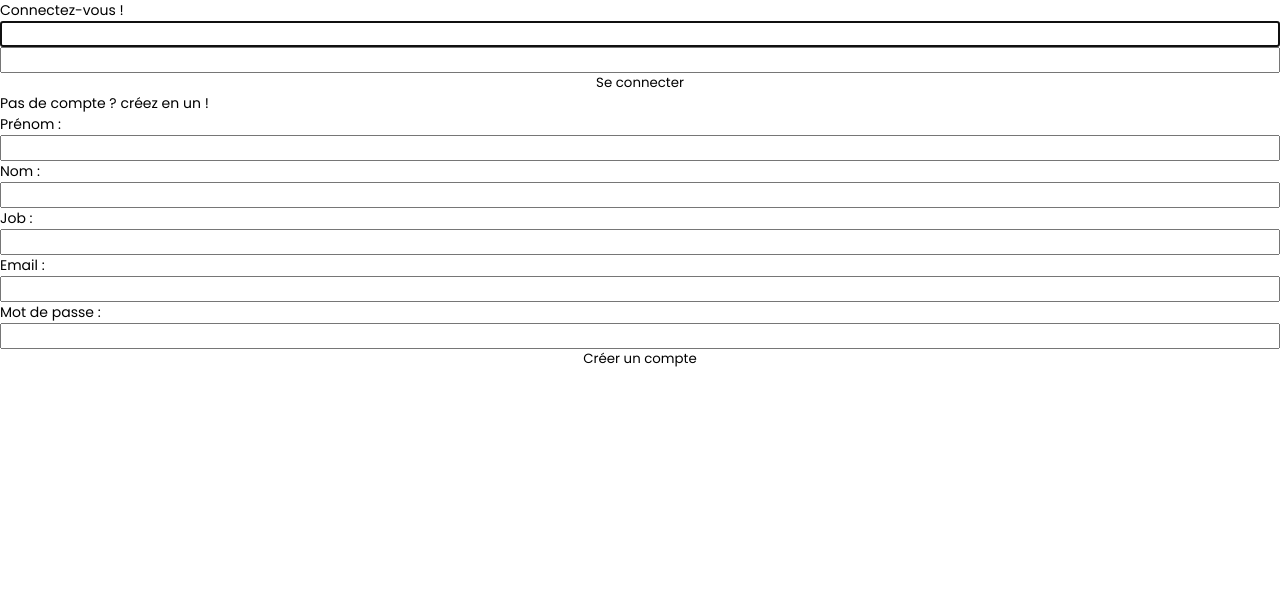
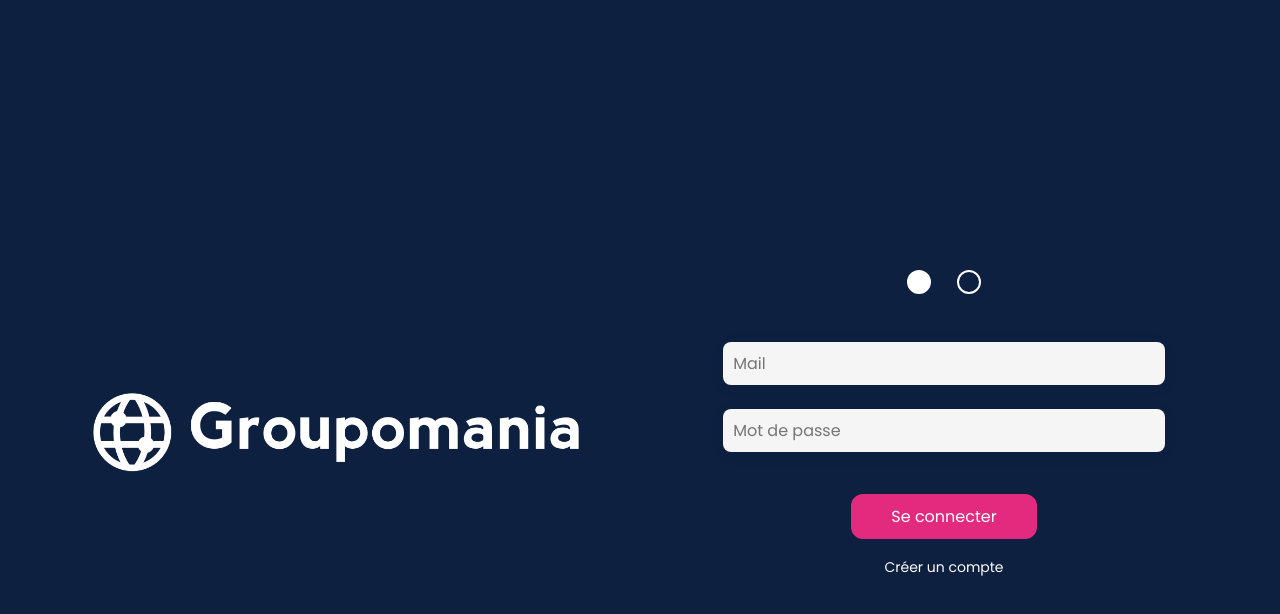
Before and after one commit to Celian-N/CelianNiclot_7_16042021, a Vue app in the folder frontend/: page /#/login in a window 1280 px wide. Shown: the top 614 px of the page. Built offline with nearby package versions, Linux system fonts and the light colour scheme.

Commit message:
:lipstick: style Login Page

```diff
--- a/frontend/src/pages/Login.vue
+++ b/frontend/src/pages/Login.vue
@@ -1,27 +1,107 @@
 <template>
-  <div>
-    <div class="column">
-      Connectez-vous !
+  <div class="login-container bg-primary pa-xl text-white row items-center justify-center">
+    <div class="half-width row justify-center">
+      <img src="../assets/logo_groupomania_white.png" alt="Logo Groupomania" />
+    </div>
+    <div class="column items-center half-width login-carousel justify-center">
+      <div class="row items-center justify-around login-carousel__selectors">
+        <div
+          class="login-carousel__selectors--selector"
+          :class="loginOrSignupStep == 'login' ? 'bg-white' : 'bg-transparent'"
+        ></div>
+        <div
+          class="login-carousel__selectors--selector"
+          :class="loginOrSignupStep == 'signup' ? 'bg-white' : 'bg-transparent'"
+        ></div>
+      </div>
 
-      <input type="email" v-model="userMail" required autofocus />
-      <input type="password" v-model="userPassword" required minlength="8" />
+      <div class="row items-center justify-center full-width position-relative forms-container" :style="loginOrSignupStep =='login' ? 'height:300px;' : 'height:500px;'">
+        <div id="login-form" class="column items-center full-width position-absolute">
+          <InputField
+            type="email"
+            @onInput="(val) => (userMail = val)"
+            :value="userMail"
+            placeholder="Mail"
+            borderRadius="8px"
+            :minLength="10"
+            :maxLength="100"
+            class="login-input mb-lg mt-xl "
+            fontSize="16px"
+          />
+          <InputField
+            type="password"
+            @onInput="(val) => (userPassword = val)"
+            :value="userPassword"
+            placeholder="Mot de passe"
+            borderRadius="8px"
+            :minLength="8"
+            class="login-input mb-lg"
+            fontSize="16px"
+          />
+          <button @click.stop="onLogin" class="login-button bg-secondary text-white br-sm my-md font-16">
+            Se connecter
+          </button>
+          <button @click.stop="goToSignUp" class="text-white font-14">Créer un compte</button>
+        </div>
 
-      <button @click.stop="onLogin">Se connecter</button>
-    </div>
-    <div class="column">
-      Pas de compte ? créez en un !
-      <label for="firstname">Prénom :</label>
-      <input type="text" name="firstname" v-model="firstname" maxlength="40" required />
-      <label for="lastname">Nom :</label>
-      <input type="text" name="lastname" v-model="lastname" maxlength="40" required />
-      <label for="job">Job :</label>
-      <input type="text" name="job" v-model="job" maxlength="60" />
-      <label for="email">Email :</label>
-      <input type="email" name="email" v-model="email" maxlength="100" required />
-      <label for="password">Mot de passe :</label>
-      <input type="password" name="password" v-model="password" minlength="8" required />
-
-      <button @click.stop="onSignup">Créer un compte</button>
+        <div id="signup-form" class="column full-width items-center position-absolute">
+          <InputField
+            @onInput="(val) => (firstname = val)"
+            :value="firstname"
+            placeholder="Prénom"
+            borderRadius="8px"
+            :maxLength="40"
+            class="login-input mb-lg"
+            fontSize="16px"
+            required
+          />
+          <InputField
+            @onInput="(val) => (lastname = val)"
+            :value="lastname"
+            placeholder="Nom"
+            borderRadius="8px"
+            :maxLength="40"
+            class="login-input mb-lg"
+            fontSize="16px"
+            required
+          />
+          <InputField
+            @onInput="(val) => (job = val)"
+            :value="job"
+            placeholder="Job"
+            borderRadius="8px"
+            :maxLength="60"
+            class="login-input mb-lg"
+            fontSize="16px"
+          />
+          <InputField
+            type="email"
+            @onInput="(val) => (email = val)"
+            :value="email"
+            placeholder="Mail"
+            borderRadius="8px"
+            :maxLength="100"
+            class="login-input mb-lg"
+            fontSize="16px"
+            required
+          />
+          <InputField
+            type="password"
+            @onInput="(val) => (password = val)"
+            :value="password"
+            placeholder="Mot de passe"
+            borderRadius="8px"
+            :minLength="8"
+            class="login-input mb-lg"
+            fontSize="16px"
+            required
+          />
+          <button @click.stop="onSignup" class="login-button bg-secondary text-white br-sm my-md font-16">
+            Créer un compte
+          </button>
+          <button @click.stop="goToLogin" class="text-white font-14">Se connecter</button>
+        </div>
+      </div>
     </div>
   </div>
 </template>
@@ -29,9 +109,13 @@
 <script lang="ts">
 import { defineComponent, ref, reactive, toRefs } from 'vue';
 import { useUser } from '../store/user/user.store';
+import InputField from '../components/InputField/InputField.vue';
 
 export default defineComponent({
   name: 'LoginPage',
+  components: {
+    InputField,
+  },
   setup(props, context) {
     const emailRegExp = /^[a-zA-Z0-9.!#$%&'*+/=?^_`{|}~-]+@[a-zA-Z0-9-]+(?:\.[a-zA-Z0-9-]+)*$/;
     const { login, signup } = useUser();
@@ -43,8 +127,11 @@ export default defineComponent({
       job: '',
       password: '',
     });
+
     const userMail = ref('');
     const userPassword = ref('');
+
+    const loginOrSignupStep = ref('login');
 
     const onLogin = async () => {
       if (userMail.value.match(emailRegExp)) {
@@ -52,13 +139,92 @@ export default defineComponent({
       }
     };
 
-    const onSignup = async() => {
+    const onSignup = async () => {
       if (createUser.email.match(emailRegExp)) {
         await signup(createUser);
       }
     };
 
-    return { userMail, userPassword, onLogin, ...toRefs(createUser), onSignup };
+    const goToSignUp = () => {
+      loginOrSignupStep.value = 'signup';
+      const signupContainer = document.getElementById('signup-form')
+      const loginContainer = document.getElementById('login-form')
+      if(!loginContainer || !signupContainer) return;
+      signupContainer.classList.add('signup-show')
+      loginContainer.classList.add('login-hidden')
+
+    };
+    const goToLogin = () => {
+      loginOrSignupStep.value = 'login';
+      const signupContainer = document.getElementById('signup-form')
+      const loginContainer = document.getElementById('login-form')
+      if(!loginContainer || !signupContainer) return;
+       signupContainer.classList.remove('signup-show')
+       loginContainer.classList.remove('login-hidden')
+    };
+
+    return {
+      userMail,
+      userPassword,
+      onLogin,
+      ...toRefs(createUser),
+      onSignup,
+      loginOrSignupStep,
+      goToSignUp,
+      goToLogin,
+    };
   },
 });
 </script>
+
+<style lang="scss" scoped>
+.forms-container{
+transition: all 500ms 300ms;
+}
+.login-hidden {
+  left: -100% !important;
+}
+#login-form {
+  left: 0;
+  transition: all 1s;
+
+}
+#signup-form {
+  left: 100%;
+  transition: all 1s;
+}
+.signup-show {
+  left: 0 !important;
+}
+.login-container {
+  min-height: 100vh;
+  flex-wrap: wrap;
+}
+.login-carousel {
+  min-width: 320px;
+  overflow: hidden;
+  &__selectors {
+    width: 100px;
+    &--selector {
+      border: 2px solid white;
+      border-radius: 30px;
+      width: 20px;
+      height: 20px;
+    }
+  }
+}
+.login-button {
+  padding: 10px 40px 10px 40px;
+  transition: opacity 300ms;
+  &:hover {
+    opacity: 0.8;
+  }
+}
+.login-input {
+  min-width: 300px;
+  width: 70%;
+}
+img {
+  width: 80%;
+}
+</style>
```
